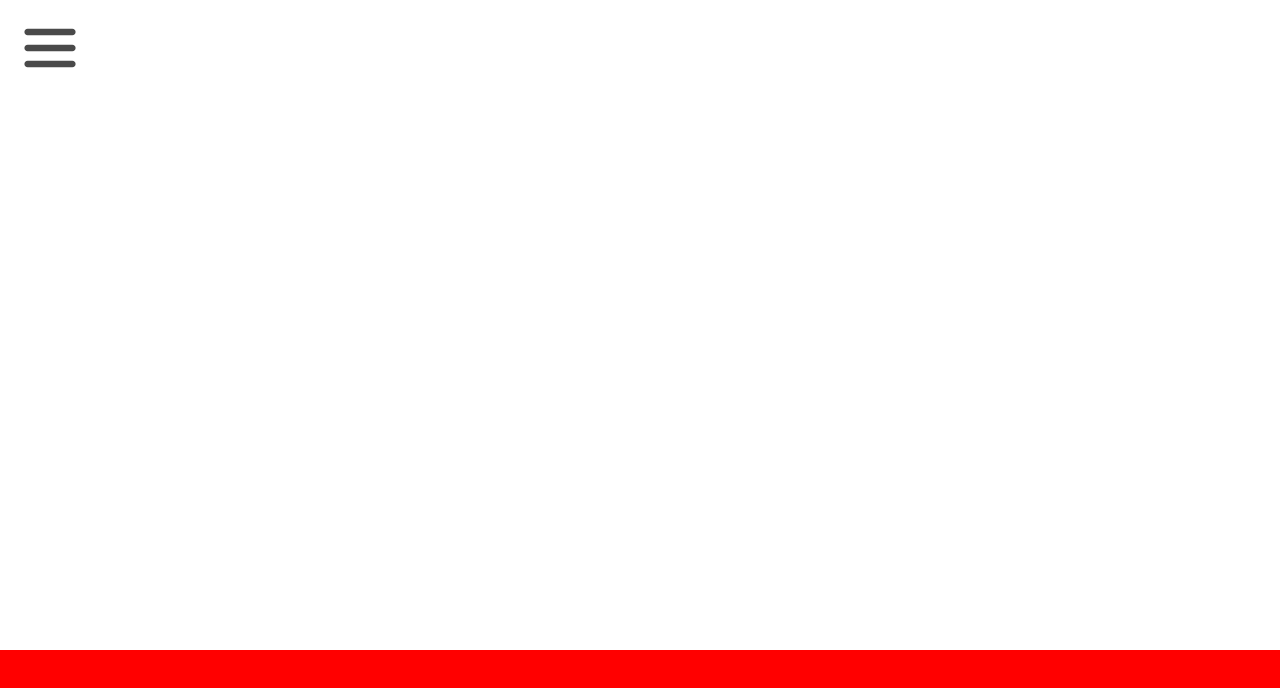
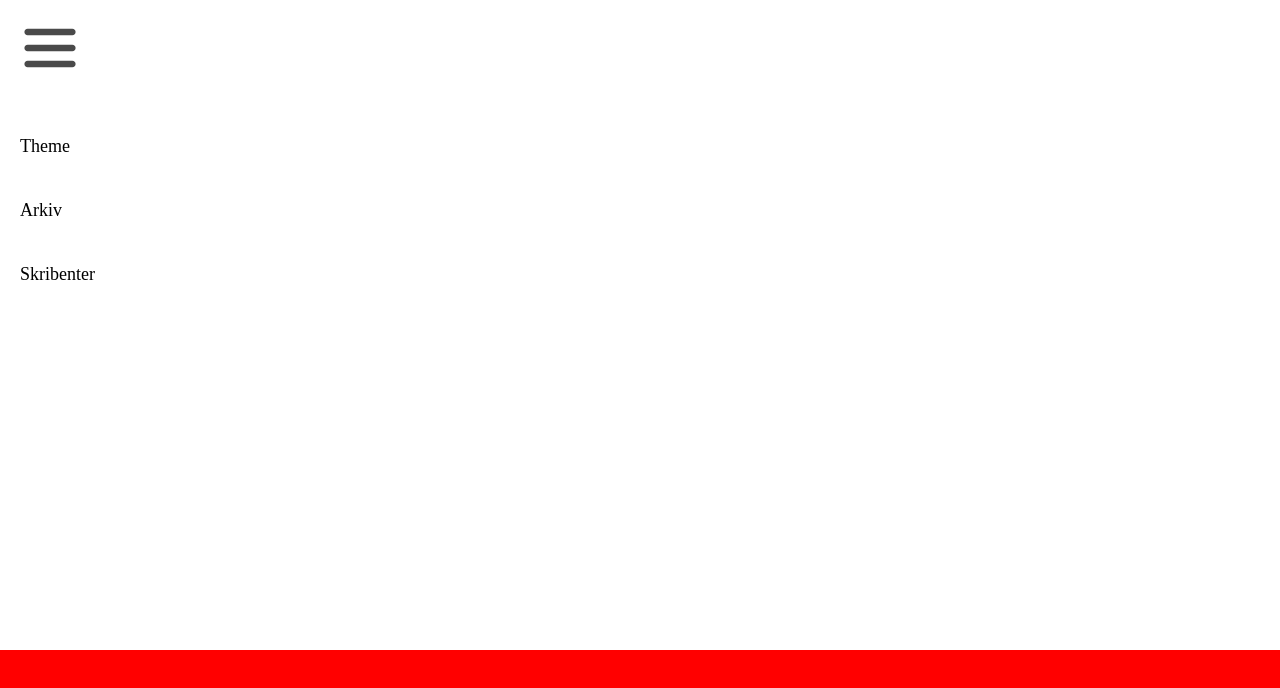
Before and after one commit to Sebastianpalm91/filter, a React (Create React App) app in the folder client/: page / in a window 1280 px wide. Shown: the top 688 px of the page. Built offline with nearby package versions, Linux system fonts and the light colour scheme.

Commit message:
working on menu

```diff
--- a/client/src/App.js
+++ b/client/src/App.js
@@ -1,5 +1,5 @@
 import React, { Component } from 'react';
-import {Container} from './Components/GeneralStyles/styles';
+// import {Container} from './Components/GeneralStyles/styles';
 import Footer from './Components/Footer/footer';
 import Hamburger from './Components/Menu/navigation';
 import './App.css'
--- a/client/src/Components/Menu/Hamburger/styles.js
+++ b/client/src/Components/Menu/Hamburger/styles.js
@@ -4,10 +4,6 @@ export const Container = styled.div`
     height: 100%;
     top: 40px;
     right: 40px;
-`;
-
-export const Wrapper = styled.div`
-    height: 100%;
 `;
 
 /*
@@ -41,7 +37,7 @@ export const Toggle = styled.svg`
             transform: translateX(-60px);
             pointer-events: none;
             opacity: 0;
-            transition: 0.2s ease-out;
+            transition: 0.5s ease-out;
         ` : ''}
     }
     ${Line}:nth-child(3) {
--- a/client/src/Components/Menu/navigation.js
+++ b/client/src/Components/Menu/navigation.js
@@ -1,12 +1,19 @@
 import React, { Component } from 'react';
 import Svg from './Hamburger/svg';
-import { Wrapper } from './Hamburger/styles';
+import { Li, StyledLink, Ul, Wrapper } from './styles';
+
 
 class Navigation extends Component {
     render() {
         return (
             <Wrapper>
-                <Svg></Svg>
+                <Svg>
+                </Svg>
+                <Ul>
+                    <Li><StyledLink to='/tema'>Theme</StyledLink></Li>
+                    <Li><StyledLink to='/arkiv'>Arkiv</StyledLink></Li>
+                    <Li><StyledLink to='/skribenter'>Skribenter</StyledLink></Li>
+                </Ul>
             </Wrapper>
         );
     }
--- a/client/src/Components/Menu/styles.js
+++ b/client/src/Components/Menu/styles.js
@@ -0,0 +1,30 @@
+import { Link } from 'react-router-dom'
+import styled from "styled-components";
+
+export const Wrapper = styled.div`
+    height: 100%;
+`;
+
+export const Li = styled.li`
+    padding: 20px;
+    list-style: none;
+    justify-content: center;
+`;
+export const Ul = styled.ul`
+    padding: 0px;
+    margin: 0px;
+    margin-top: 10px
+    list-style: none;
+`;
+
+export const StyledLink = styled(Link)`
+    font-family: SceneMedium;
+    font-size: 18px;
+    font-weight: 500;
+    line-height: 24px;
+    color: black;
+    text-decoration: none;
+    &:hover {
+        color: black;
+    }
+`;
```
